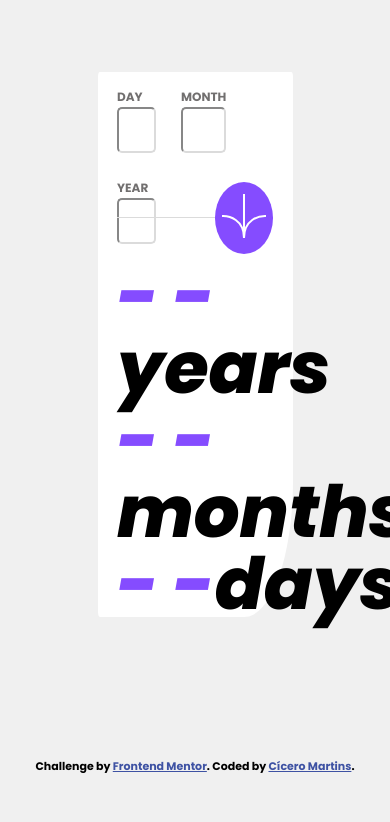
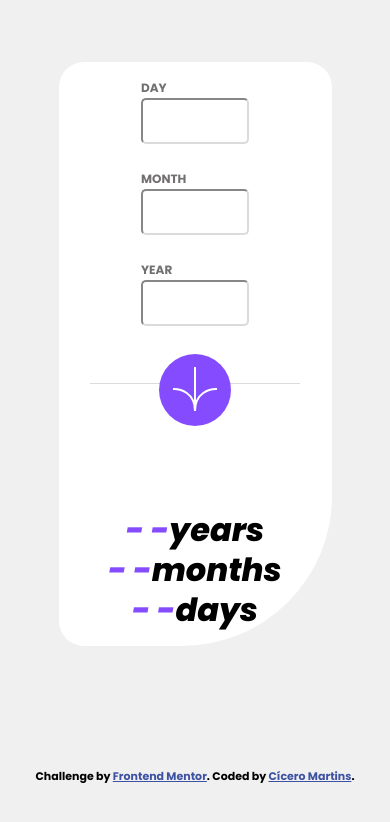
Before and after one commit to cicerohssm/age-calculator-app, a plain HTML site: page index.html in a window 390 px wide. Drawn offline with Linux system fonts and the light colour scheme.

Commit message:
feat: add responsive ui

```diff
--- a/script.js
+++ b/script.js
@@ -18,7 +18,9 @@ function renderizar(year, month, day){
     if(invalidDay(day, month, year)){
         day = "- -";
     }
-    resultadoAno.innerHTML = comparation(month, day, year);
+    resultadoAno.innerHTML = comparation(month, day, year)[0];
+    resultadoMeses.innerHTML = comparation(month, day, year)[1];
+    resultadoDias.innerHTML = comparation(month, day, year)[2];
 
 }
 function comparation(month, day, year){
@@ -41,7 +43,7 @@ function comparation(month, day, year){
         }
     }
     console.log(comparationYear, comparationMonth, comparationData);
-    return comparationYear
+    return [comparationYear, comparationMonth, comparationData]
 }
 
 function invalidYear(year){
--- a/style.css
+++ b/style.css
@@ -63,6 +63,7 @@ body{
 
 .place input{
     width: 100%;
+    min-width: 100px;
     line-height: 40px;
     font-family: 'Poppins', sans-serif;
     font-weight: 400;
@@ -115,3 +116,41 @@ body{
 
 .attribution { font-size: 11px; text-align: center; }
 .attribution a { color: hsl(228, 45%, 44%); }
+
+@media screen and (max-width: 900px) {
+    .card{
+        width: 60%;
+        height: auto;
+        border-radius: 25px 25px 150px;
+        gap: 50px;
+    }
+    .inputs{
+        height: auto;
+        justify-content: center;
+        align-items: center;
+    }
+    .divisor{
+        flex-wrap: wrap;
+    }
+    .icone{
+        position: relative;
+        top: -35px;
+    }
+    .result{
+        width: 100%;
+        height: auto;
+        display: flex;
+        flex-wrap: wrap;
+        gap: 8px;
+        justify-content: center;
+        align-items: center;
+        text-align: center;
+    }
+    .result p, span{
+        width: 100%;
+        font-family: 'Poppins', sans-serif;
+        font-size: 32px;
+        font-weight: 700;
+        font-style: italic;
+    }
+}
```
